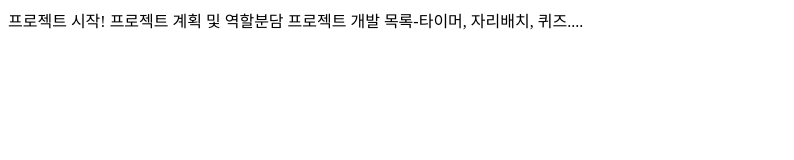
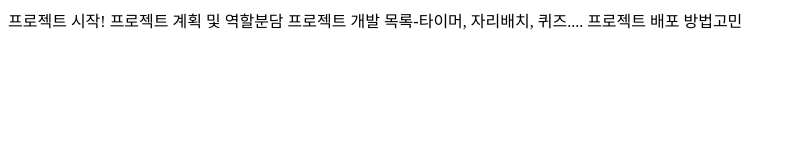
Before and after one commit to dodoleesj/GitBranchModel, a plain HTML site: page project.html in a window 1280 px wide. Shown: the whole page, without its empty margins (0-794 px from the left). Drawn offline with Linux system fonts and the light colour scheme.

Commit message:
프로젝트 진행-3

```diff
--- a/project.html
+++ b/project.html
@@ -10,5 +10,6 @@
   프로젝트 시작!
   프로젝트 계획 및 역할분담
   프로젝트 개발 목록-타이머, 자리배치, 퀴즈....
+  프로젝트 배포 방법고민
 </body>
 </html>
```
